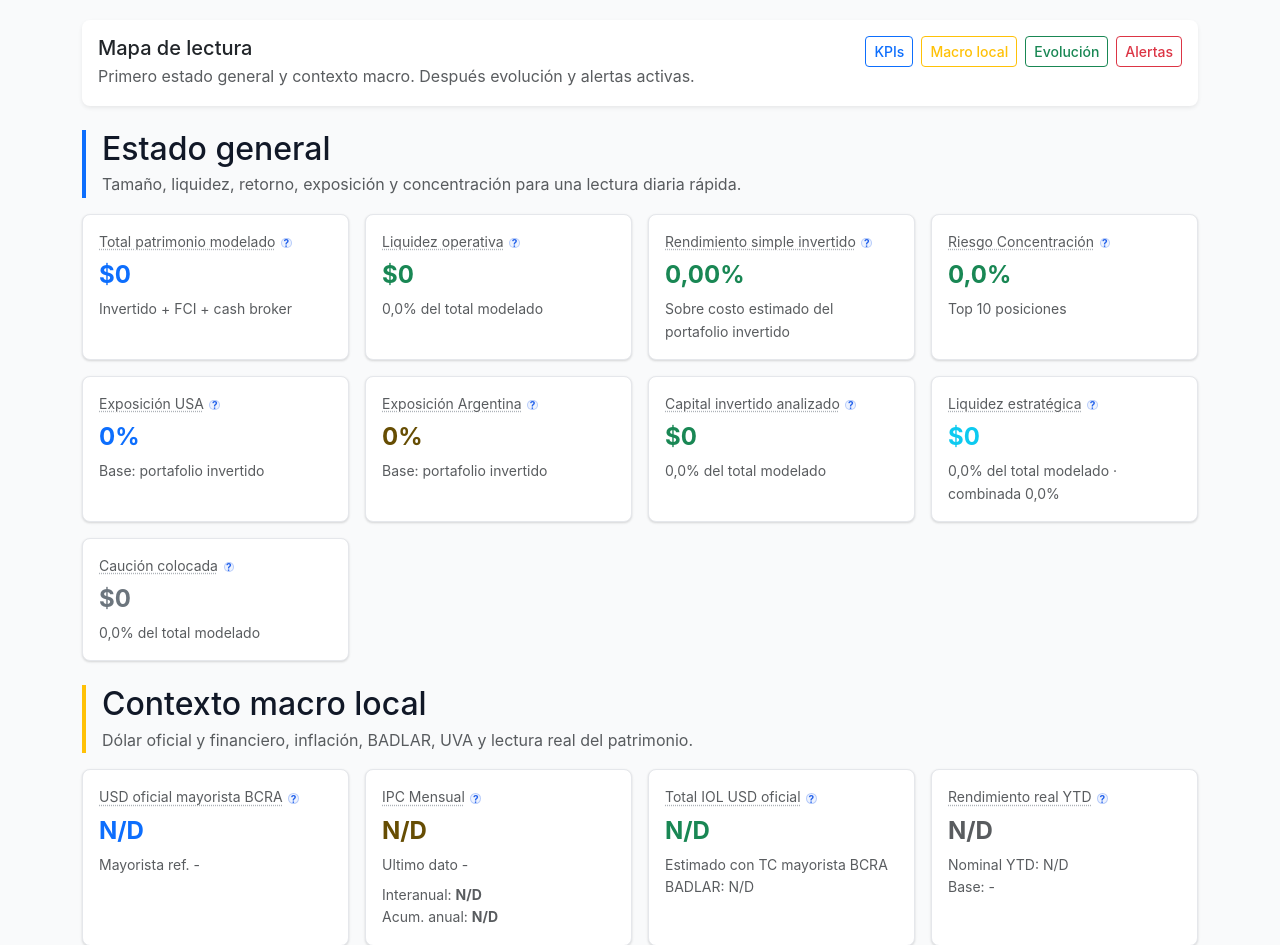
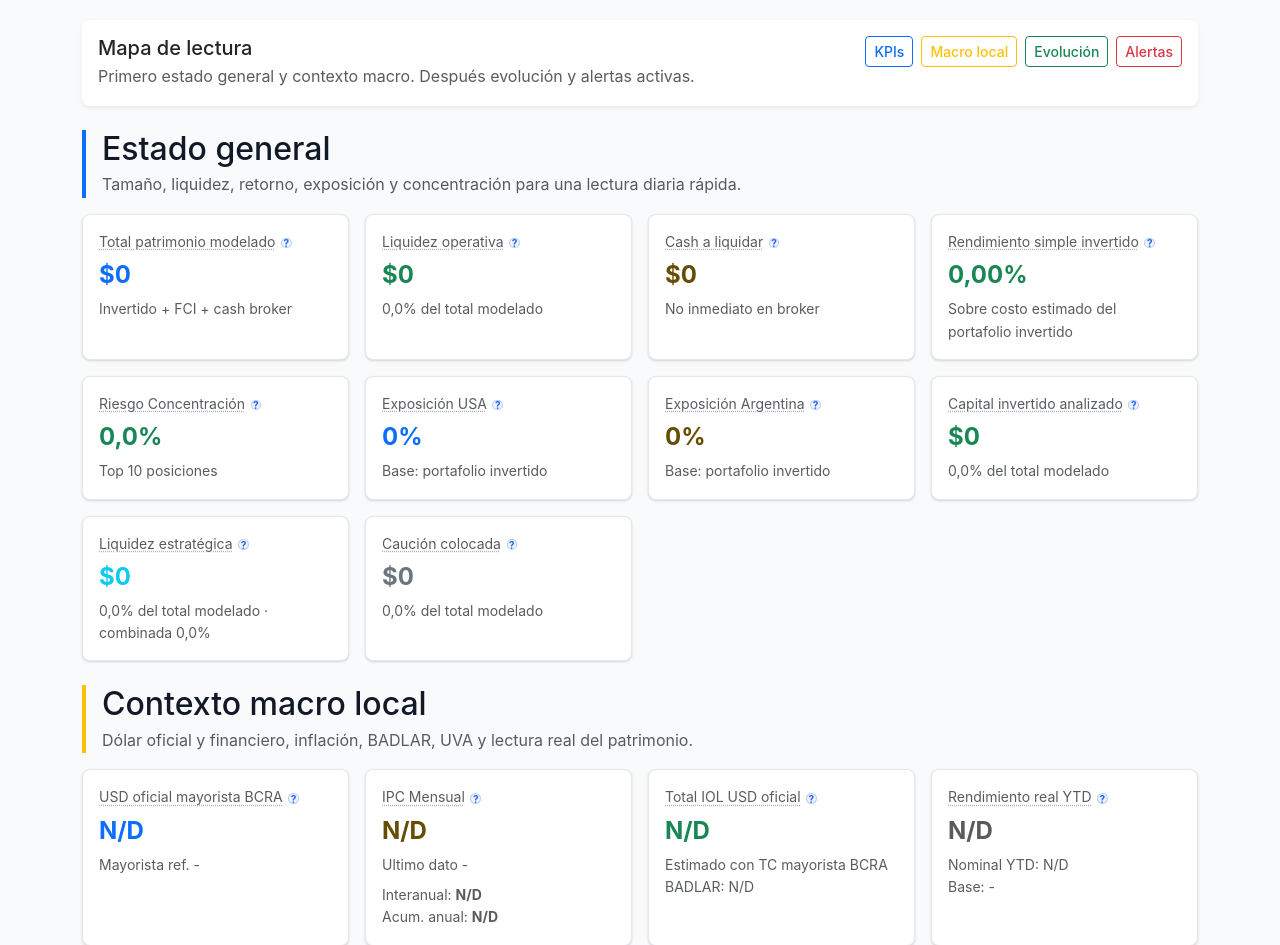
Before and after one commit to Nicokac/portafolio-iol, a Django app: page / in a window 1280 px wide; the page is wider, and only the part inside the window is pictured. Shown: the part 327-1272 px from the top of that part. Run offline with Django 5.2, Linux system fonts and the light colour scheme; the visitor is signed in with stand-in values (Sample User, id 1); data that the repository does not hold is empty; parts of the project's set-up code (start-up, migrations or seed data) failed here and were passed over.

Commit message:
feat(dashboard): expone cash a liquidar en resumen y planeacion

```diff
--- a/templates/dashboard/resumen.html
+++ b/templates/dashboard/resumen.html
@@ -67,6 +67,15 @@
                 <div class="text-muted small" data-bs-toggle="tooltip" title="Cash real disponible en broker. Incluye saldos ARS/USD y no trata FCI cash management como dinero en cuenta.">Liquidez operativa</div>
                 <div class="kpi-value text-success">{{ kpis.cash_disponible_broker|currency:0 }}</div>
                 <div class="text-body-secondary small">{{ kpis.pct_liquidez_operativa|pct:1 }} del total modelado</div>
+            </div>
+        </div>
+    </div>
+    <div class="col-md-3">
+        <div class="card h-100 kpi-card">
+            <div class="card-body">
+                <div class="text-muted small" data-bs-toggle="tooltip" title="Saldos a liquidar provenientes de estadocuenta. No son cash inmediato, pero forman parte del capital broker que entra en próximas liquidaciones.">Cash a liquidar</div>
+                <div class="kpi-value text-warning-emphasis">{{ kpis.cash_a_liquidar_broker|currency:0 }}</div>
+                <div class="text-body-secondary small">No inmediato en broker</div>
             </div>
         </div>
     </div>
```
Also changed, not shown: apps/dashboard/tests/test_views.py (+4 -0 lines), templates/dashboard/planeacion.html (+12 -0 lines).
